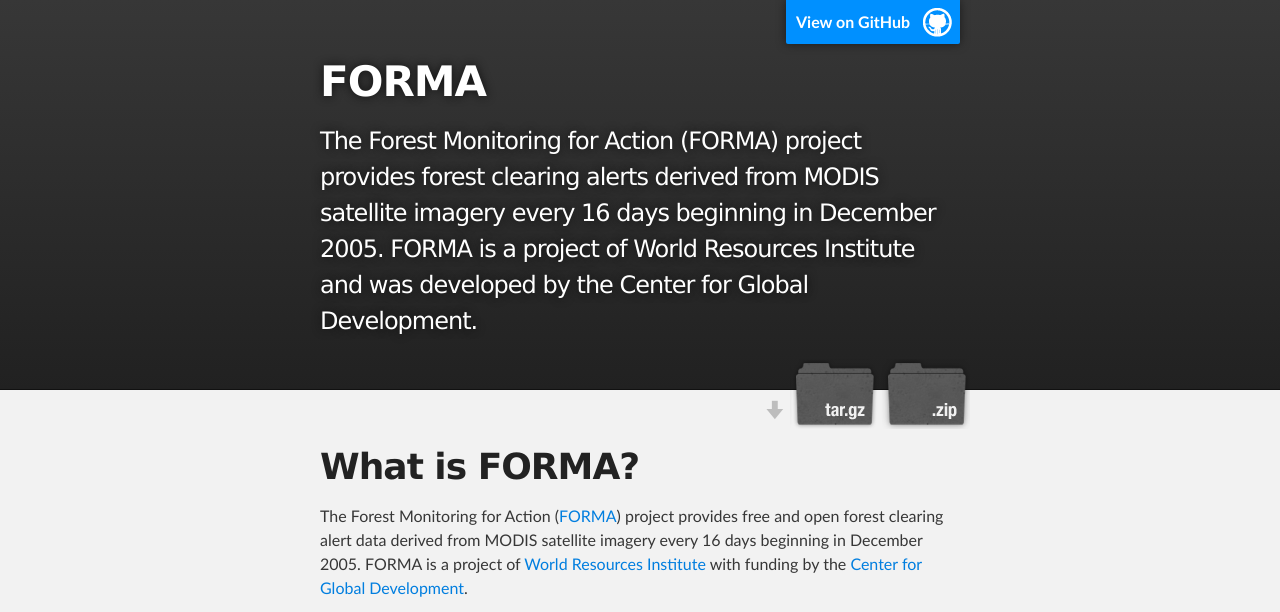
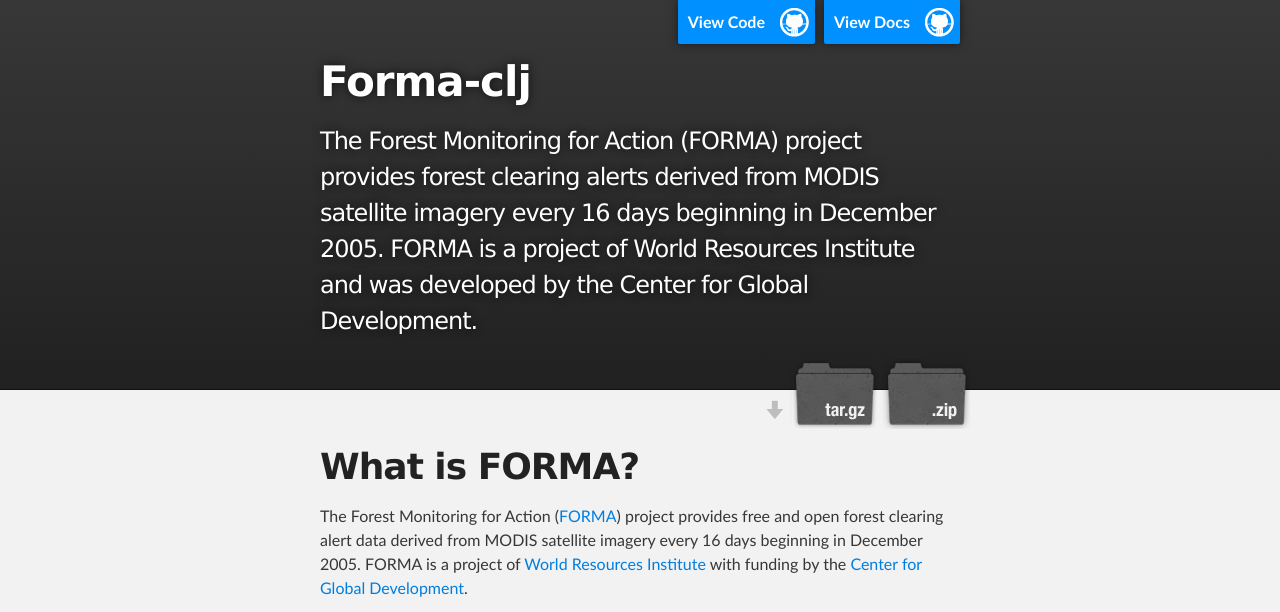
Before and after one commit to wri/forma-clj, a plain HTML site: page index.html in a window 1280 px wide. Shown: the top 612 px of the page. Drawn offline with Linux system fonts and the light colour scheme.

Commit message:
Add code docs link.

```diff
--- a/index.html
+++ b/index.html
@@ -4,11 +4,11 @@
   <head>
     <meta charset='utf-8' />
     <meta http-equiv="X-UA-Compatible" content="chrome=1" />
-    <meta name="description" content="FORMA : The Forest Monitoring for Action (FORMA) project provides forest clearing alerts derived from MODIS satellite imagery every 16 days beginning in December 2005. FORMA is a project of World Resources Institute and was developed by the Center for Global Development." />
+    <meta name="description" content="Forma-clj : The Forest Monitoring for Action (FORMA) project provides forest clearing alerts derived from MODIS satellite imagery every 16 days beginning in December 2005. FORMA is a project of World Resources Institute and was developed by the Center for Global Development." />
 
     <link rel="stylesheet" type="text/css" media="screen" href="stylesheets/stylesheet.css">
 
-    <title>FORMA</title>
+    <title>Forma-clj</title>
   </head>
 
   <body>
@@ -16,9 +16,10 @@
     <!-- HEADER -->
     <div id="header_wrap" class="outer">
         <header class="inner">
-          <a id="forkme_banner" href="https://github.com/reddmetrics/forma-clj">View on GitHub</a>
+          <a id="forkme_banner" href="https://github.com/reddmetrics/forma-clj">View Code</a>
+          <a id="doc_banner" href="http://www.reddmetrics.com/forma-clj/doc/index.html">View Docs</a>
 
-          <h1 id="project_title">FORMA</h1>
+          <h1 id="project_title">Forma-clj</h1>
           <h2 id="project_tagline">The Forest Monitoring for Action (FORMA) project provides forest clearing alerts derived from MODIS satellite imagery every 16 days beginning in December 2005. FORMA is a project of World Resources Institute and was developed by the Center for Global Development.</h2>
 
             <section id="downloads">
@@ -65,7 +66,7 @@
     <!-- FOOTER  -->
     <div id="footer_wrap" class="outer">
       <footer class="inner">
-        <p class="copyright">FORMA maintained by <a href="https://github.com/reddmetrics">reddmetrics</a></p>
+        <p class="copyright">Forma-clj maintained by <a href="https://github.com/reddmetrics">reddmetrics</a></p>
         <p>Published with <a href="http://pages.github.com">GitHub Pages</a></p>
       </footer>
     </div>
--- a/stylesheets/stylesheet.css
+++ b/stylesheets/stylesheet.css
@@ -281,6 +281,21 @@ Full-Width Styles
   display: block;
   position: absolute;
   top:0;
+  right: 155px;
+  z-index: 10;
+  padding: 10px 50px 10px 10px;
+  color: #fff;
+  background: url('../images/blacktocat.png') #0090ff no-repeat 95% 50%;
+  font-weight: 700;
+  box-shadow: 0 0 10px rgba(0,0,0,.5);
+  border-bottom-left-radius: 2px;
+  border-bottom-right-radius: 2px;
+}
+
+#doc_banner {
+  display: block;
+  position: absolute;
+  top:0;
   right: 10px;
   z-index: 10;
   padding: 10px 50px 10px 10px;
```
